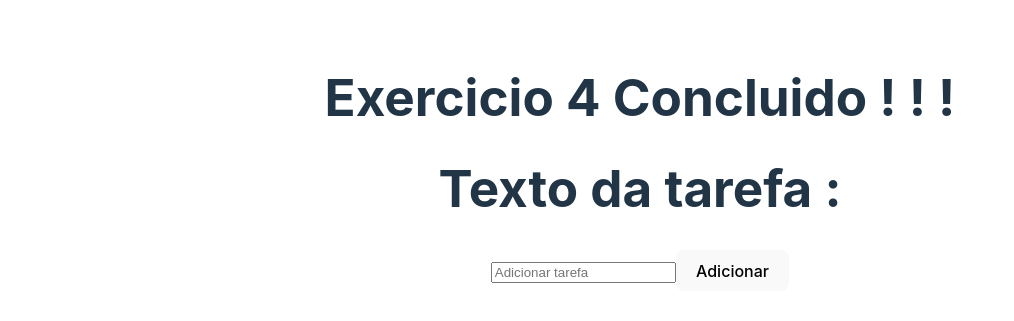
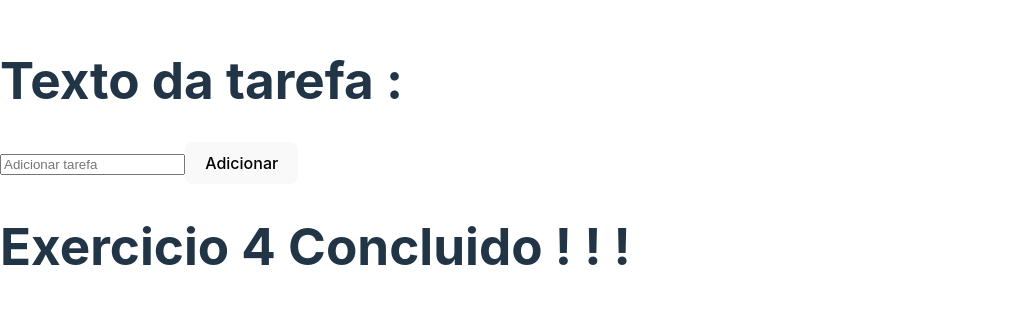
Before and after one commit to Dedecow/M1S09, a React (Vite) app in the folder exercicio-1/: page / in a window 1280 px wide. Shown: the part 237-558 px from the top of the page, without its empty margins (0-1014 px from the left). Built offline with nearby package versions, Linux system fonts and the light colour scheme.

Commit message:
debbug-erro-vue

```diff
--- a/exercicio-1/src/App.jsx
+++ b/exercicio-1/src/App.jsx
@@ -1,28 +1,24 @@
-import { useState } from 'react'
-import './App.css'
-import CardAdicionar from './components/cardAdicionar'
-
+import React, { useState } from 'react';
+import CardAdicionar from './components/CardAdicionar';
 
 function App() {
+  const [listaTarefas, setListaTarefas] = useState([
+    { Id: 1, textoTarefa: "tarefa 1", finalizado: false }
+  ]);
 
-  const [listaTarefas, setListaTarefas] = useState([
-    {Id: 1, textoTarefa: "tarefa 1", finalizado: false}
-  ]);
-  const addTarefa = (texto) => {
-    const novaTarefa = {Id: listaTarefas.length + 1 , textoTarefa: texto, finalizado: false}
-    setListaTarefas = (novaTarefa)
+  const adicionarTarefa = (texto) => {
+    const novaTarefa = { Id: listaTarefas.length + 1, textoTarefa: texto, finalizado: false };
+    setListaTarefas([...listaTarefas, novaTarefa]);
   }
+
   return (
     <>
       <div>
+        <CardAdicionar adicionarTarefa={adicionarTarefa} />
         <h1> Exercicio 4 Concluido ! ! ! </h1>
-        <CardAdicionar/>
-
-
       </div>
-
     </>
   )
 }
 
-export default App
+export default App;
```
